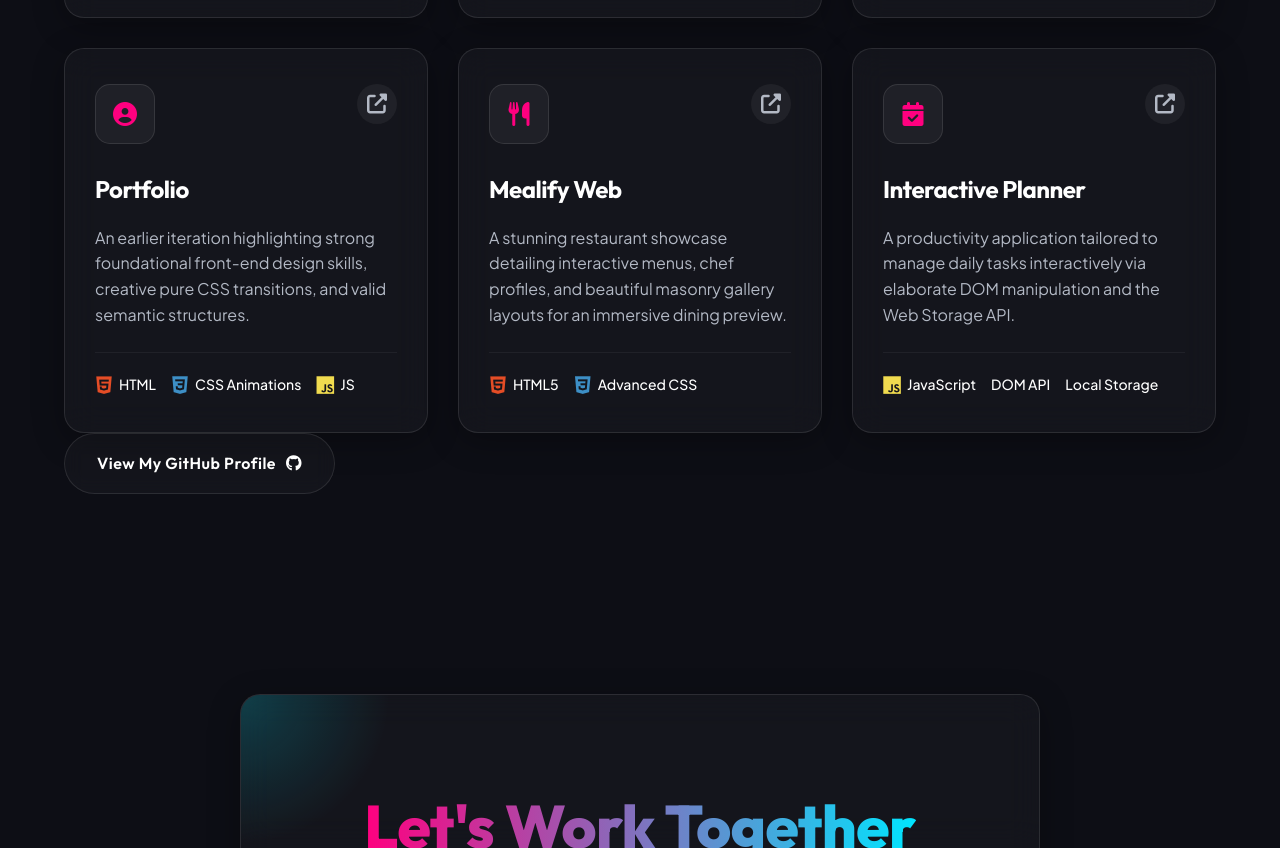
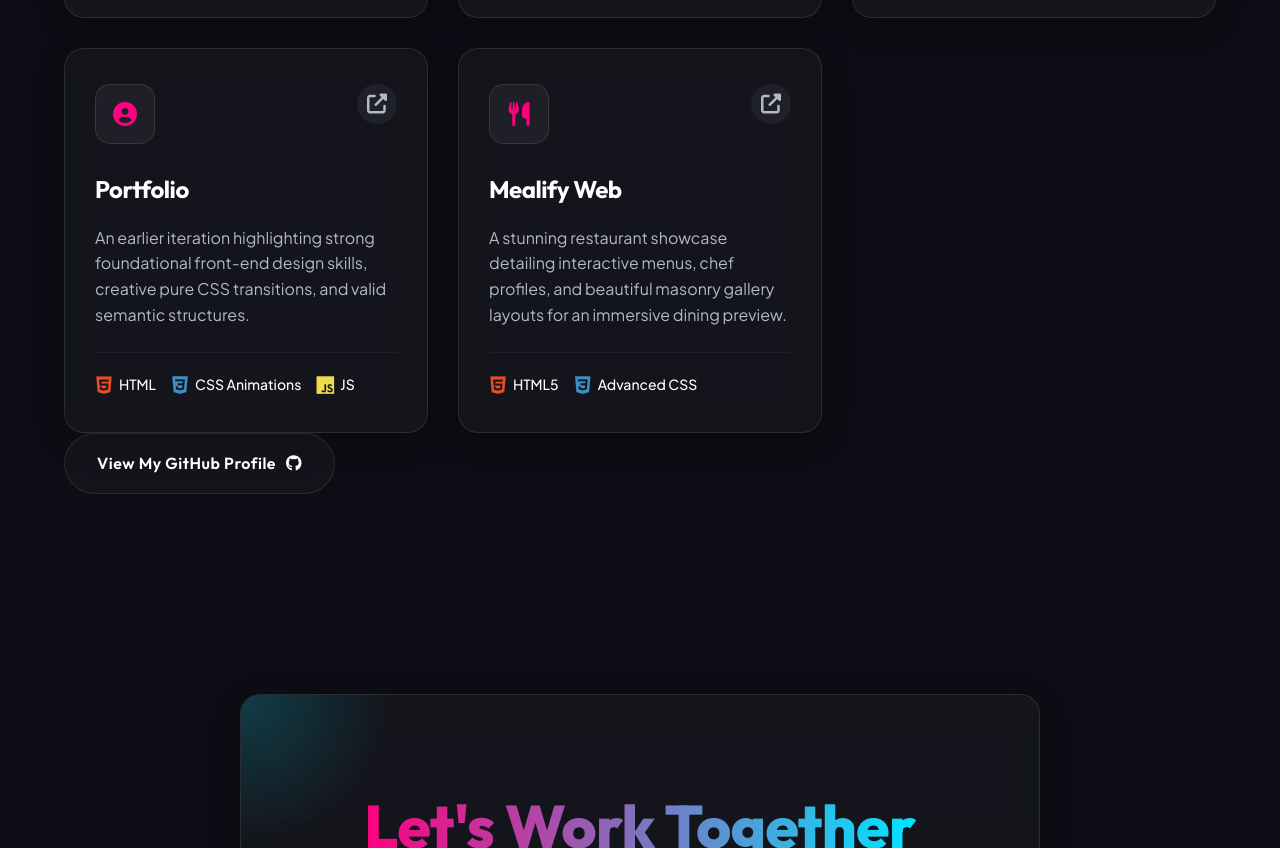
Before and after one commit to Dalia-Shaheen/My-Portfolio, a plain HTML site: page index.html in a window 1280 px wide. Shown: the part 2259-3107 px from the top of the page. Drawn offline with nearby package versions, Linux system fonts and the light colour scheme.

Commit message:
Add files via upload

```diff
--- a/index.html
+++ b/index.html
@@ -274,32 +274,6 @@
                     </div>
                 </div>
 
-                <!-- Project 6 -->
-                <div class="project-card tilt-card glass-card fade-up" style="--delay: 2">
-                    <div class="project-header">
-                        <div class="project-icon-box">
-                            <i class="fas fa-calendar-check"></i>
-                        </div>
-                        <div class="project-links">
-                            <a href="https://dalia-shaheen.github.io/Interactive_Planner/" target="_blank"
-                                rel="noopener noreferrer"><i class="fas fa-external-link-alt"></i></a>
-                        </div>
-                    </div>
-                    <div class="project-body">
-                        <h3 class="project-title"><a href="https://dalia-shaheen.github.io/Interactive_Planner/"
-                                target="_blank">Interactive Planner</a></h3>
-                        <p class="project-description">A productivity application tailored to manage daily tasks
-                            interactively via elaborate DOM manipulation and the Web Storage API.</p>
-                    </div>
-                    <div class="project-footer">
-                        <ul class="project-tech">
-                            <li><i class="devicon-javascript-plain colored"></i> JavaScript</li>
-                            <li>DOM API</li>
-                            <li>Local Storage</li>
-                        </ul>
-                    </div>
-                </div>
-
             </div>
 
             <div class="more-work-container fade-up" style="--delay: 3">
```
